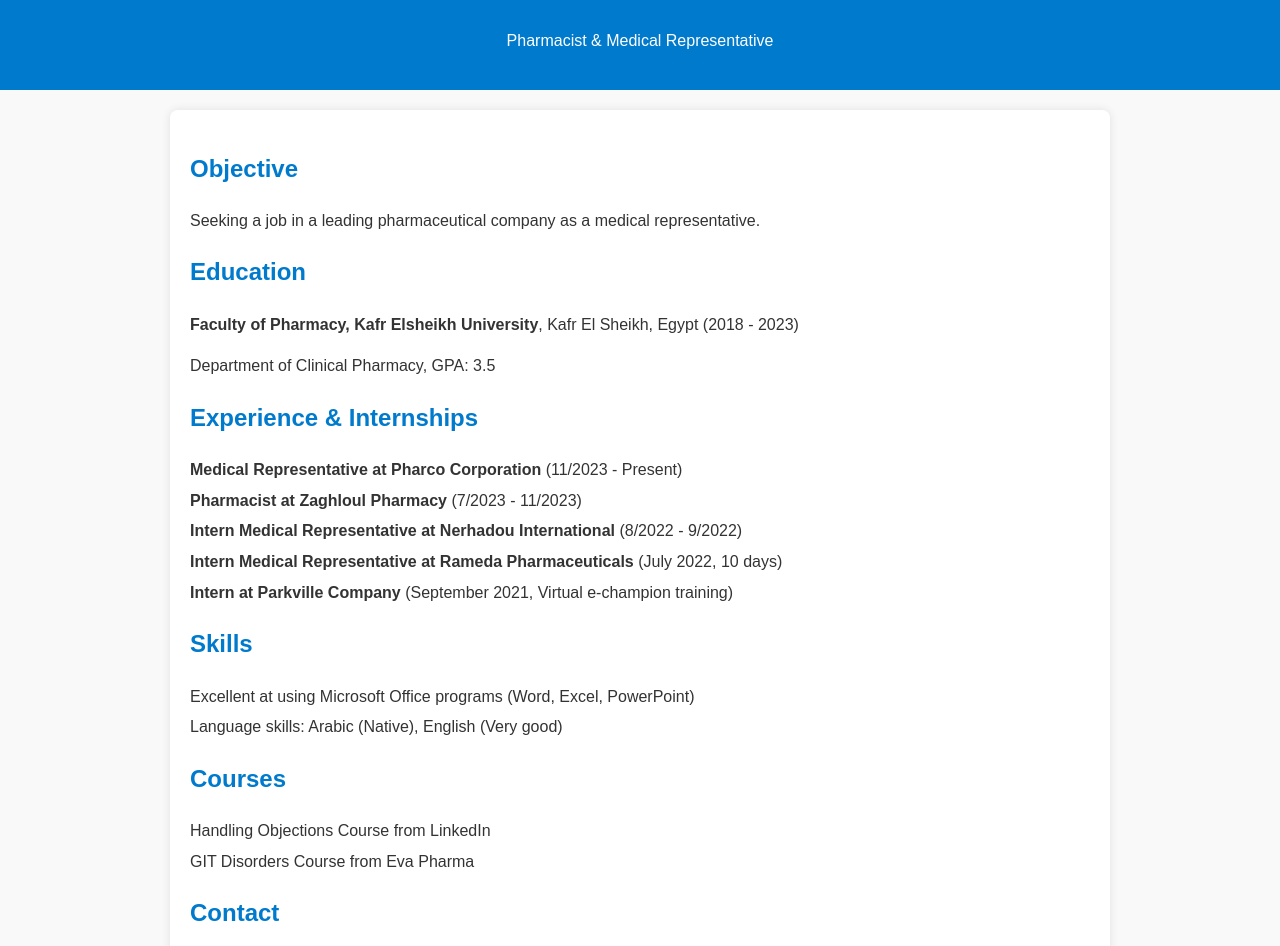
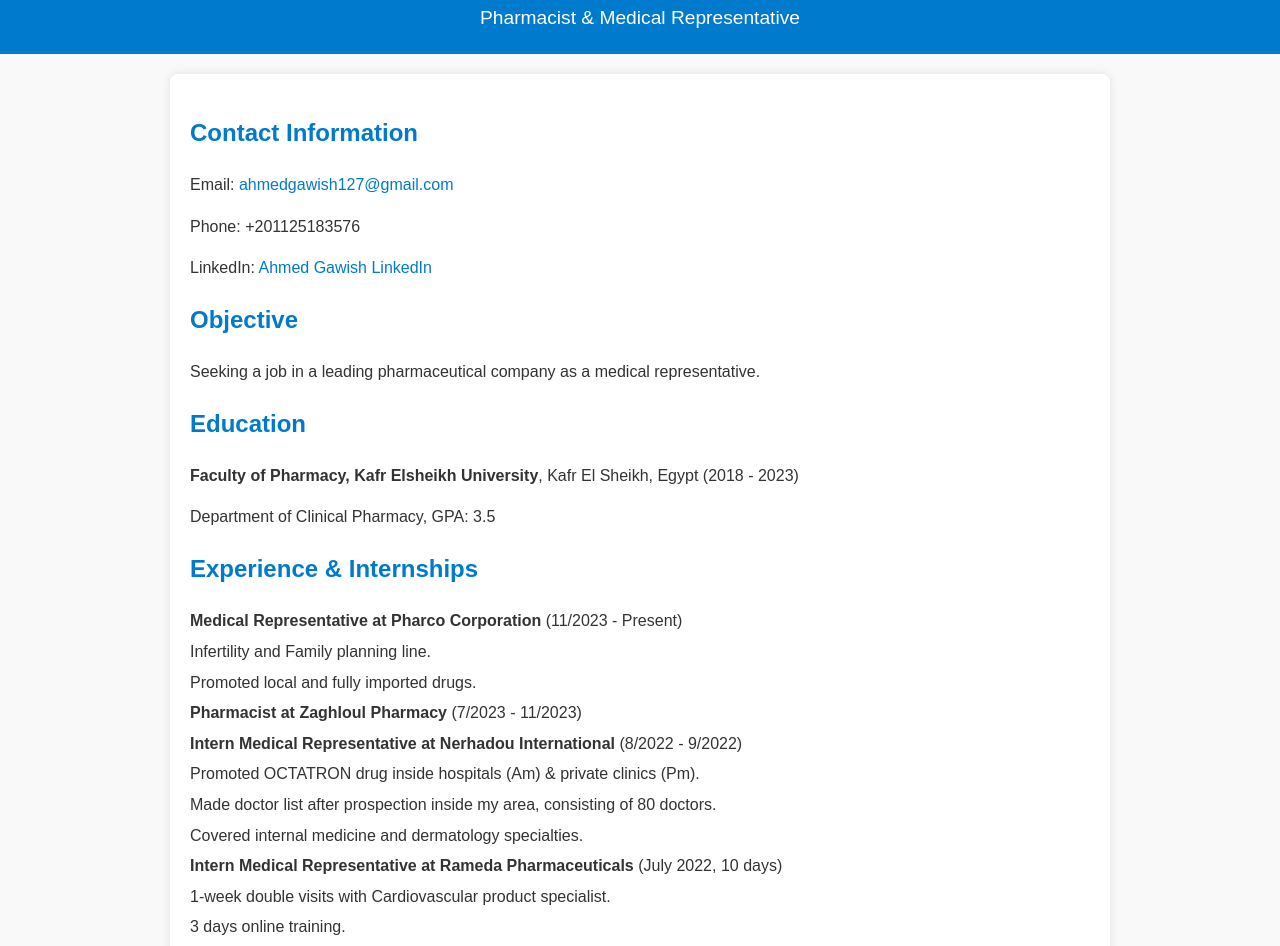
Before and after one commit to Ahmed-Gawish23/Ahmed-Gawish, a plain HTML site: page index.html in a window 1280 px wide. Shown: the part 86-1032 px from the top of the page. Drawn offline with Linux system fonts and the light colour scheme.

Commit message:
Update index.html

```diff
--- a/index.html
+++ b/index.html
@@ -20,6 +20,14 @@
             padding: 20px 0;
             text-align: center;
         }
+        header h1 {
+            font-size: 2.5rem;
+            margin: 0;
+        }
+        header p {
+            font-size: 1.2rem;
+            margin: 5px 0 0 0;
+        }
         main {
             max-width: 900px;
             margin: 20px auto;
@@ -31,7 +39,7 @@
         section {
             margin-bottom: 20px;
         }
-        h1, h2 {
+        h2 {
             color: #007ACC;
         }
         ul {
@@ -60,6 +68,14 @@
     </header>
 
     <main>
+        <!-- Contact Section -->
+        <section>
+            <h2>Contact Information</h2>
+            <p>Email: <a href="mailto:ahmedgawish127@gmail.com">ahmedgawish127@gmail.com</a></p>
+            <p>Phone: +201125183576</p>
+            <p>LinkedIn: <a href="https://www.linkedin.com/in/ahmed-gawish">Ahmed Gawish LinkedIn</a></p>
+        </section>
+
         <!-- Objective Section -->
         <section>
             <h2>Objective</h2>
@@ -77,10 +93,26 @@
         <section>
             <h2>Experience & Internships</h2>
             <ul>
-                <li><strong>Medical Representative at Pharco Corporation</strong> (11/2023 - Present)</li>
+                <li><strong>Medical Representative at Pharco Corporation</strong> (11/2023 - Present)
+                    <ul>
+                        <li>Infertility and Family planning line.</li>
+                        <li>Promoted local and fully imported drugs.</li>
+                    </ul>
+                </li>
                 <li><strong>Pharmacist at Zaghloul Pharmacy</strong> (7/2023 - 11/2023)</li>
-                <li><strong>Intern Medical Representative at Nerhadou International</strong> (8/2022 - 9/2022)</li>
-                <li><strong>Intern Medical Representative at Rameda Pharmaceuticals</strong> (July 2022, 10 days)</li>
+                <li><strong>Intern Medical Representative at Nerhadou International</strong> (8/2022 - 9/2022)
+                    <ul>
+                        <li>Promoted OCTATRON drug inside hospitals (Am) & private clinics (Pm).</li>
+                        <li>Made doctor list after prospection inside my area, consisting of 80 doctors.</li>
+                        <li>Covered internal medicine and dermatology specialties.</li>
+                    </ul>
+                </li>
+                <li><strong>Intern Medical Representative at Rameda Pharmaceuticals</strong> (July 2022, 10 days)
+                    <ul>
+                        <li>1-week double visits with Cardiovascular product specialist.</li>
+                        <li>3 days online training.</li>
+                    </ul>
+                </li>
                 <li><strong>Intern at Parkville Company</strong> (September 2021, Virtual e-champion training)</li>
             </ul>
         </section>
@@ -102,14 +134,6 @@
                 <li>GIT Disorders Course from Eva Pharma</li>
             </ul>
         </section>
-
-        <!-- Contact Section -->
-        <section>
-            <h2>Contact</h2>
-            <p>Email: <a href="mailto:ahmedgawish127@gmail.com">ahmedgawish127@gmail.com</a></p>
-            <p>Phone: +201125183576</p>
-            <p>LinkedIn: <a href="https://www.linkedin.com/in/ahmed-gawish">Ahmed Gawish LinkedIn</a></p>
-        </section>
     </main>
 
     <footer>
```
